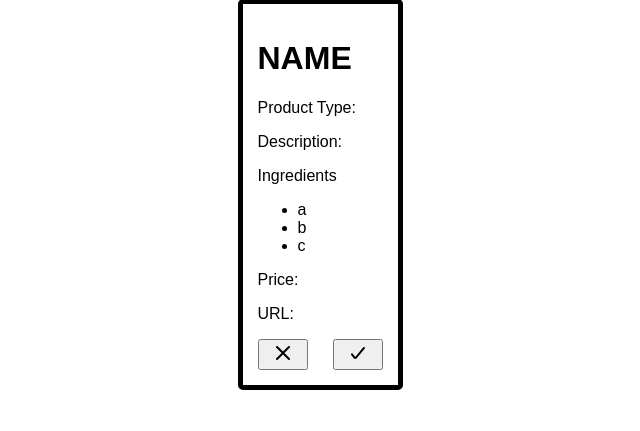
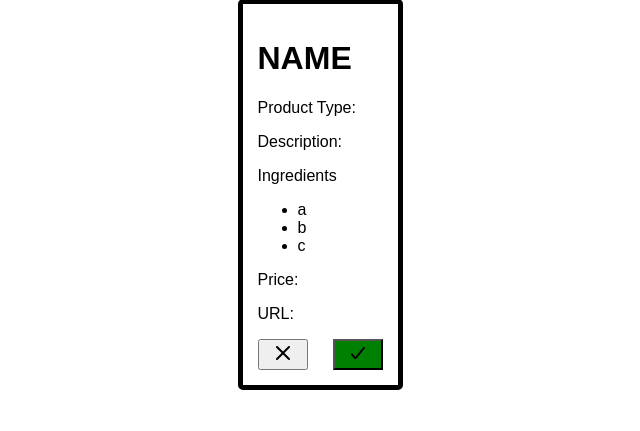
Before and after one commit to h-charles/ECCS-3421-Rating-Website, a Flask app: page / in a window 1280 px wide, with the pointer over the restyled element. Shown: the part 29-460 px from the top of the page, without its empty margins (320-960 px from the left). Run offline with Flask 3, Linux system fonts and the light colour scheme.

Commit message:
Update styles.css

```diff
--- a/static/styles.css
+++ b/static/styles.css
@@ -8,6 +8,15 @@
 }
 
 /* main style */
+
+#accept-button:hover{
+    background-color: green;
+}
+
+#reject-button:hover{
+    background-color: red;
+}
+
 body {
     font-family: Arial, sans-serif;
     display: flex;
```
